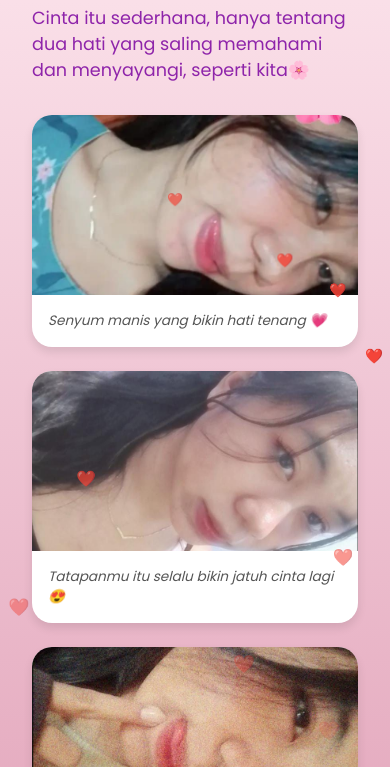
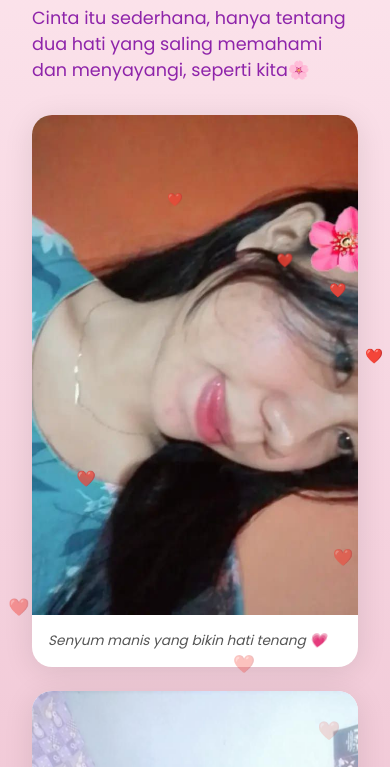
Before and after one commit to dickyfaisal11/album, a plain HTML site: page index.html in a window 390 px wide. Shown: the part 77-844 px from the top of the page. Drawn offline with Linux system fonts and the light colour scheme.

Commit message:
Add files via upload

```diff
--- a/index.html
+++ b/index.html
@@ -132,7 +132,7 @@
       }
 
       .gallery-item img {
-        height: 200px;
+        height: 350px;
       }
 
       .gallery-item {
@@ -146,11 +146,13 @@
       }
 
       .gallery-item img {
-        height: 180px; /* Atur ukuran gambar lebih kecil */
+        height: 500px; /* Atur ukuran gambar lebih kecil */
+
+
       }
 
       .gallery-item {
-        box-shadow: 0 5px 10px rgba(0,0,0,0.1);
+        box-shadow: 0 5px 30px rgba(0,0,0,0.1);
       }
 
       .caption {
```
